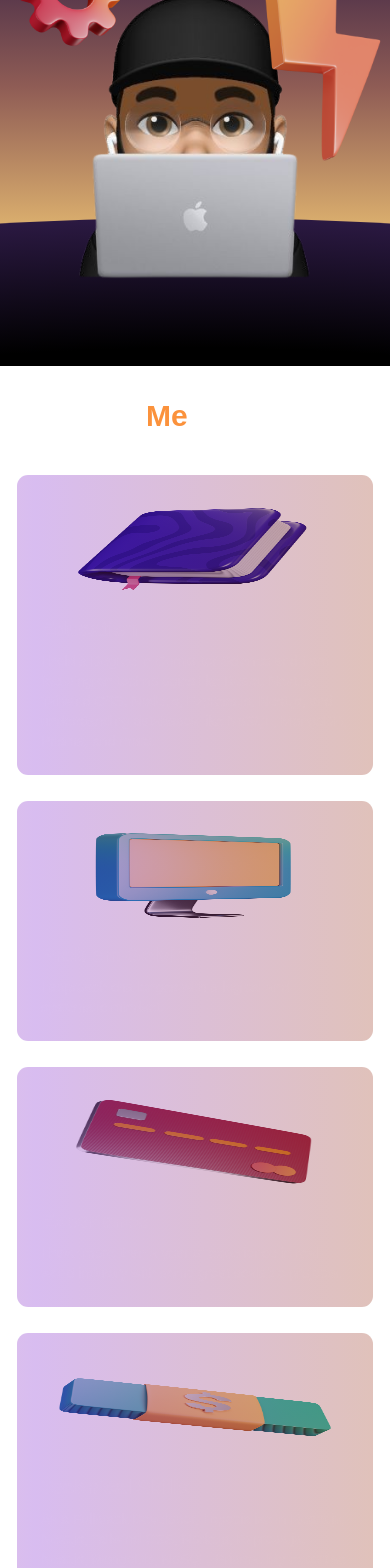
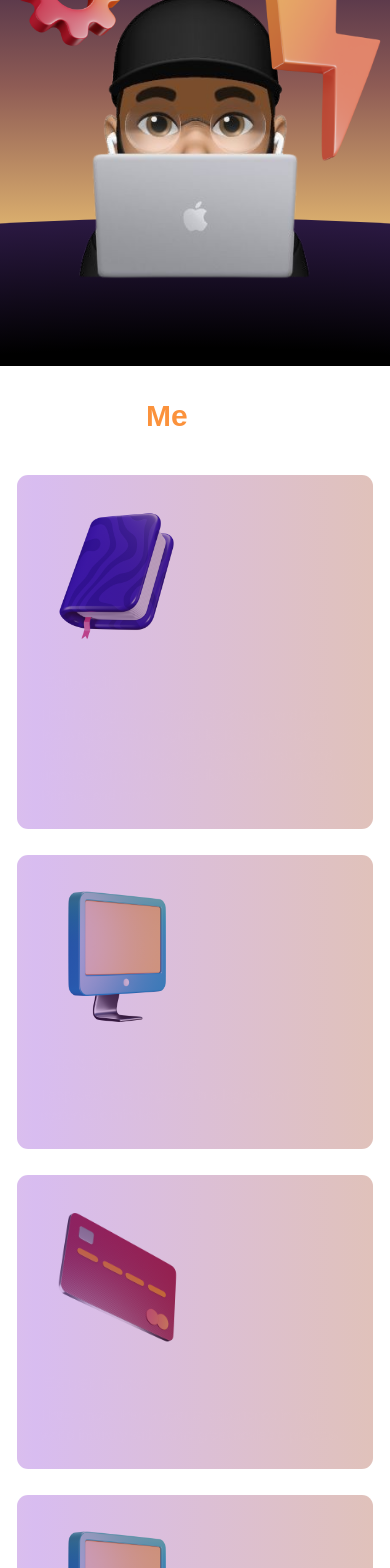
Before and after one commit to VishalJuyal/portfolio-vishaljuyal, a Next.js app: page / in a window 390 px wide. Shown: the part 432-2000 px from the top of the page. Built offline with nearby package versions, Linux system fonts and the light colour scheme.

Commit message:
made mobile compatible

```diff
--- a/src/app/components/About.tsx
+++ b/src/app/components/About.tsx
@@ -18,7 +18,7 @@ function About() {
             <Image
               src={book}
               alt="book"
-              className="w-auto h-[100px] sm:h-[130px]"
+              className="w-1/2 sm:w-auto h-auto sm:h-[130px] object-contain"
             />
             <div className="flex flex-col mt-4 sm:mt-0 sm:ml-4">
               <h2 className="text-xl sm:text-2xl font-bold text-white/80">
@@ -39,7 +39,7 @@ function About() {
             <Image
               src={pc}
               alt="pc"
-              className="w-auto h-[100px] sm:h-[130px]"
+              className="w-1/2 sm:w-auto h-auto sm:h-[130px] object-contain"
             />
             <div className="flex flex-col mt-4 sm:mt-0 sm:ml-4">
               <h2 className="text-xl sm:text-2xl font-bold text-white/80">
@@ -57,7 +57,7 @@ function About() {
             <Image
               src={card}
               alt="card"
-              className="w-auto h-[100px] sm:h-[130px]"
+              className="w-1/2 sm:w-auto h-auto sm:h-[130px] object-contain"
             />
             <div className="flex flex-col mt-4 sm:mt-0 sm:ml-4">
               <h2 className="text-xl sm:text-2xl font-bold text-white/80">
@@ -74,9 +74,9 @@ function About() {
           <div className="absolute inset-0 bg-gradient-to-r from-orange-400 via-purple-700 to-orange-800 opacity-30 animate-gradient-xy"></div>
           <div className="flex flex-col sm:flex-row p-6">
             <Image
-              src={finance}
-              alt="finance"
-              className="w-auto h-[100px] sm:h-[130px]"
+              src={pc}
+              alt="pc"
+              className="w-1/2 sm:w-auto h-auto sm:h-[130px] object-contain"
             />
             <div className="flex flex-col mt-4 sm:mt-0 sm:ml-4">
               <h2 className="text-xl sm:text-2xl font-bold text-white/80">
--- a/src/app/components/Footer.tsx
+++ b/src/app/components/Footer.tsx
@@ -4,11 +4,13 @@ import { FaLinkedin, FaTwitter, FaGithub } from "react-icons/fa";
 function Footer() {
   return (
     <div
-      className="mt-12 text-white/70 py-8 max-w-[1000px] mx-auto border-t border-gray-700
-  pt-4 flex justify-between items-center"
+      className="mt-12 text-white/70 py-8 max-w-[1000px] mx-auto border-t border-gray-700 pt-4
+        flex flex-col sm:flex-row justify-between items-center sm:space-x-6"
     >
-      <h1 className="text-3xl font-bold">Vishal Juyal</h1>
-      <div className="flex space-x-6 mt-4">
+      <h1 className="text-3xl font-bold text-center sm:text-left">
+        Vishal Juyal
+      </h1>
+      <div className="flex space-x-6 mt-4 sm:mt-0 justify-center sm:justify-start">
         <a
           href="https://www.linkedin.com/in/vishal-juyal-b1328a208"
           target="_blank"
--- a/src/app/components/Navbar.tsx
+++ b/src/app/components/Navbar.tsx
@@ -38,7 +38,7 @@ const Navbar = () => {
   };
 
   return (
-    <div className="text-white/70 pt-6 h-20 mb-5">
+    <div className="text-white/70 pt-6 h-20 mb-5 bg-[linear-gradient(to_bottom,#2B1942)] md:bg-transparent">
       <div className="hidden md:flex items-center justify-center px-4 py-2 mx-auto max-w-[400px]">
         <ul className="flex flex-row p-4 space-x-6">
           {navLinks.map((link, index) => (
@@ -66,13 +66,14 @@ const Navbar = () => {
       >
         {nav ? <AiOutlineAccountBook size={30} /> : <AiOutlineMenu size={30} />}
       </div>
+
       <motion.div
         initial={false}
         animate={nav ? `open` : `closed`}
         variants={menuVarient}
-        className=""
+        className={`absolute top-0 left-0 w-full bg-black p-6 z-40 transition-all`}
       >
-        <ul className="text-4xl font-semibold my-24 text-center space-y-8">
+        <ul className="text-4xl font-semibold text-white my-24 text-center space-y-8">
           {navLinks.map((link, index) => (
             <li key={index}>
               <Link href={link?.path} onClick={closeNav}>
@@ -80,6 +81,13 @@ const Navbar = () => {
               </Link>
             </li>
           ))}
+          <li>
+            <a href="#contact" className="group">
+              <h1 className="text-lg font bold text-white/70 cursor-pointer">
+                Contact Me
+              </h1>
+            </a>
+          </li>
         </ul>
       </motion.div>
     </div>
```
